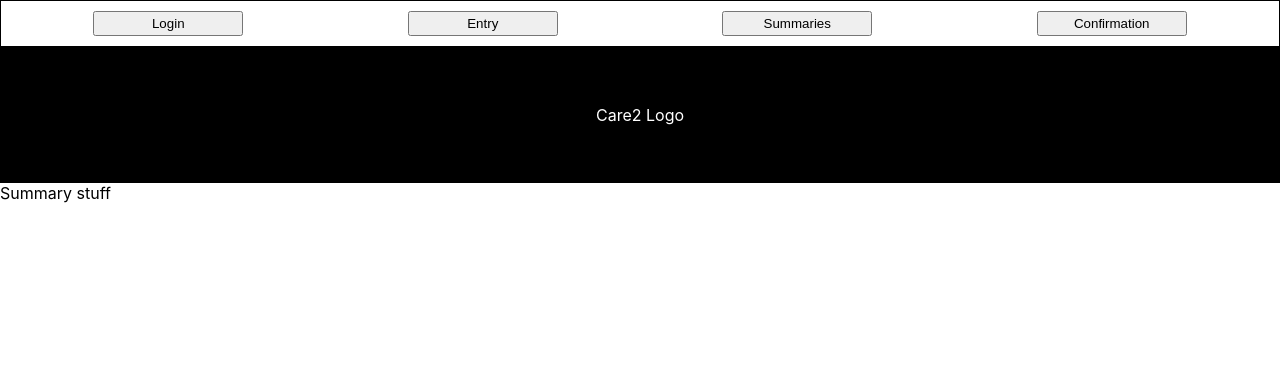
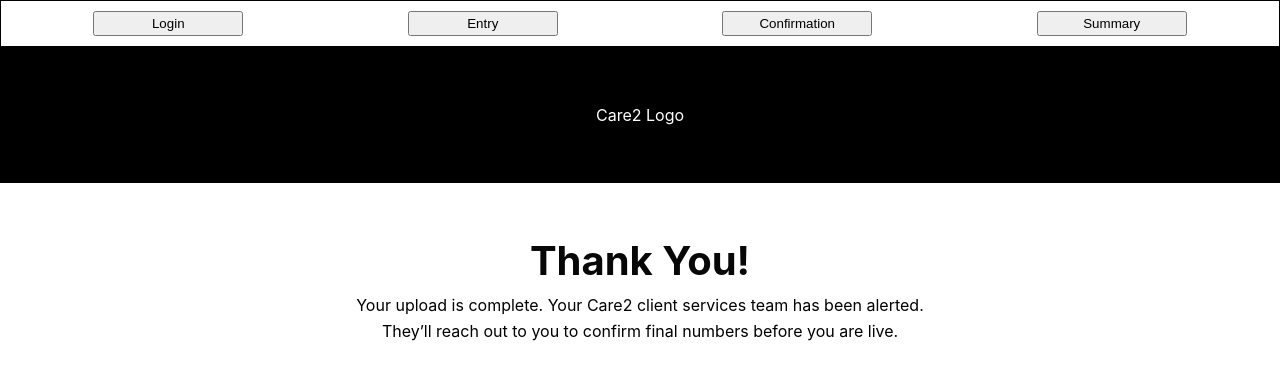
Before and after one commit to TimNguyen21/electron_app, a React (Create React App) app: page /summary in a window 1280 px wide. Shown: the top 380 px of the page. Built offline with nearby package versions, Linux system fonts and the light colour scheme.

Commit message:
Implemented styling to the Summary Page

```diff
--- a/src/components/Nav.js
+++ b/src/components/Nav.js
@@ -11,11 +11,11 @@
             <Link to={'/entry'}>
                 <button>Entry</button>
             </Link>
-            <Link to={'/summary'}>
-                <button>Summaries</button>
-            </Link>
             <Link to={'/confirmation'}>
                 <button>Confirmation</button>
+            </Link>
+            <Link to={'/summary'}>
+                <button>Summary</button>
             </Link>
         </section>
     )
--- a/src/components/Summary.js
+++ b/src/components/Summary.js
@@ -3,9 +3,11 @@
 
 const Summary = () => {
     return (
-        <div className="cultivate-summary">
-            Summary stuff
-        </div>
+        <section className="cultivate-summary">
+            <label>Thank You!</label>
+            <div>Your upload is complete. Your Care2 client services team has been alerted.</div>
+            <div>They’ll reach out to you to confirm final numbers before you are live.</div>
+        </section>
     )
 }
 
--- a/src/scss/Summary.scss
+++ b/src/scss/Summary.scss
@@ -0,0 +1,18 @@
+.cultivate-summary {
+  display: flex;
+  flex-direction: column;
+  align-items: center;
+  justify-content: center;
+  margin-top: 53px;
+
+  label {
+    font-size: 40px;
+    color: #080707;
+    font-weight: bold;
+    margin-bottom: 10px;
+  }
+
+  div:first-of-type {
+    margin-bottom: 6px;
+  }
+}
```
